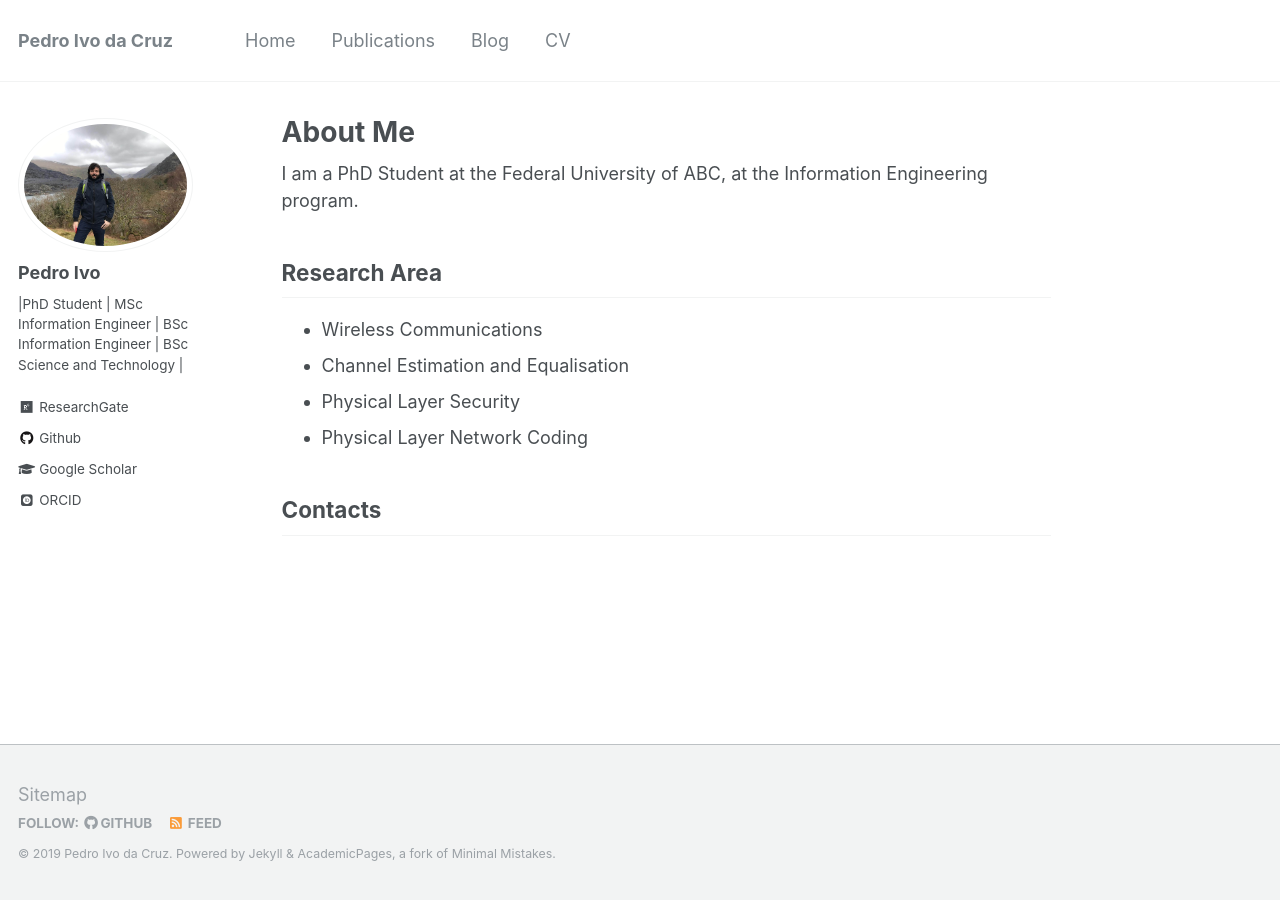
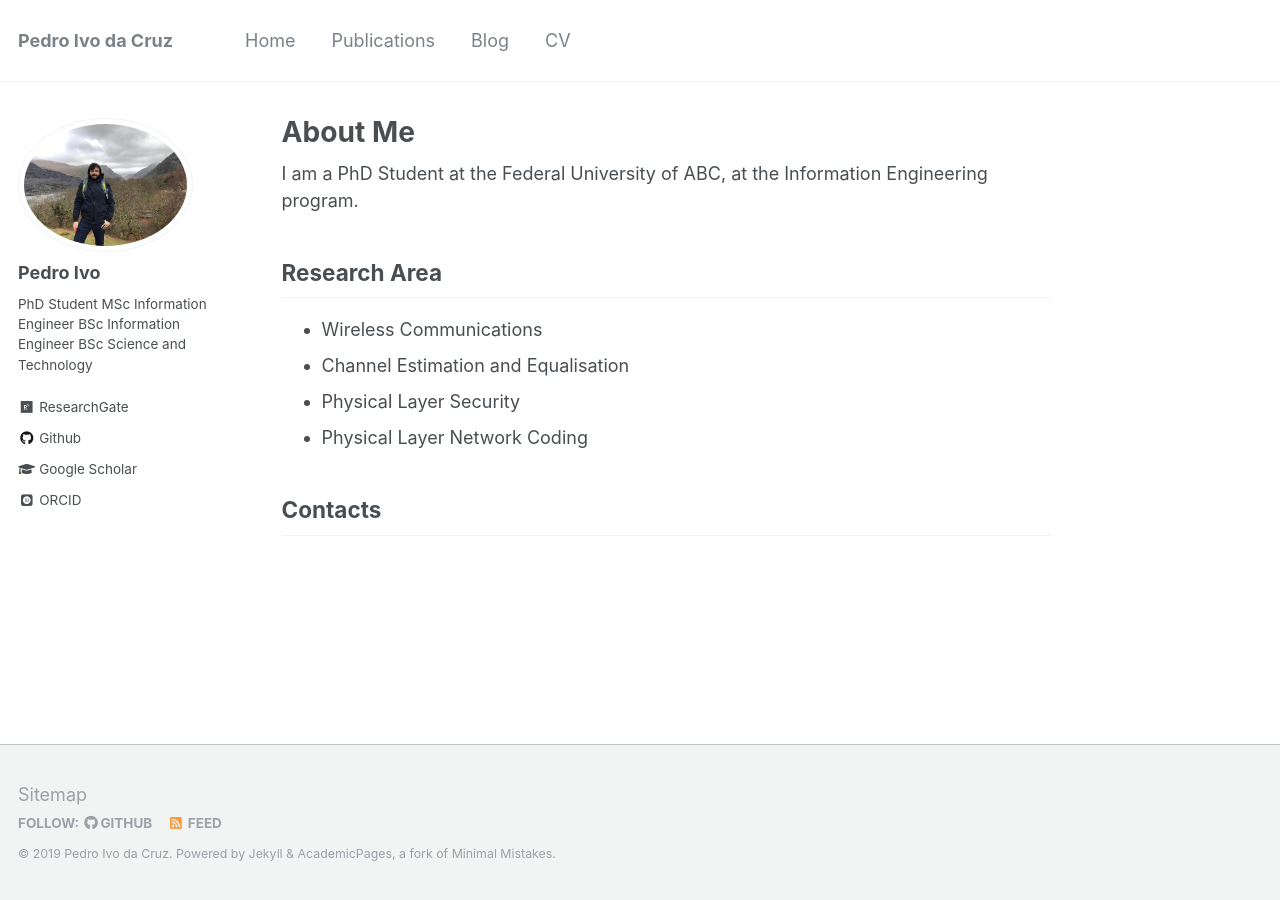
Before and after one commit to pedroidc/pedroidc.github.io, a Jekyll site: the page built from _pages/about.md, in a window 1280 px wide. Built offline with Jekyll 4.4.1, drawn with Linux system fonts in a browser that asks for light colours; some web fonts are replaced.

Commit message:
Biography

```diff
--- a/_config.yml
+++ b/_config.yml
@@ -82,7 +82,7 @@ analytics:
 author:
   name             : "Pedro Ivo"
   avatar           : "pedro-bio-photo-1.jpg"
-  bio              : "|PhD Student | \nMSc Information Engineer | \nBSc Information Engineer | \nBSc Science and Technology |"
+  bio              : "PhD Student \nMSc Information Engineer \nBSc Information Engineer \nBSc Science and Technology"
   location         : # "Location"
   employer         :
   pubmed           : # "https://www.ncbi.nlm.nih.gov/pubmed/?term=john+snow"
```
